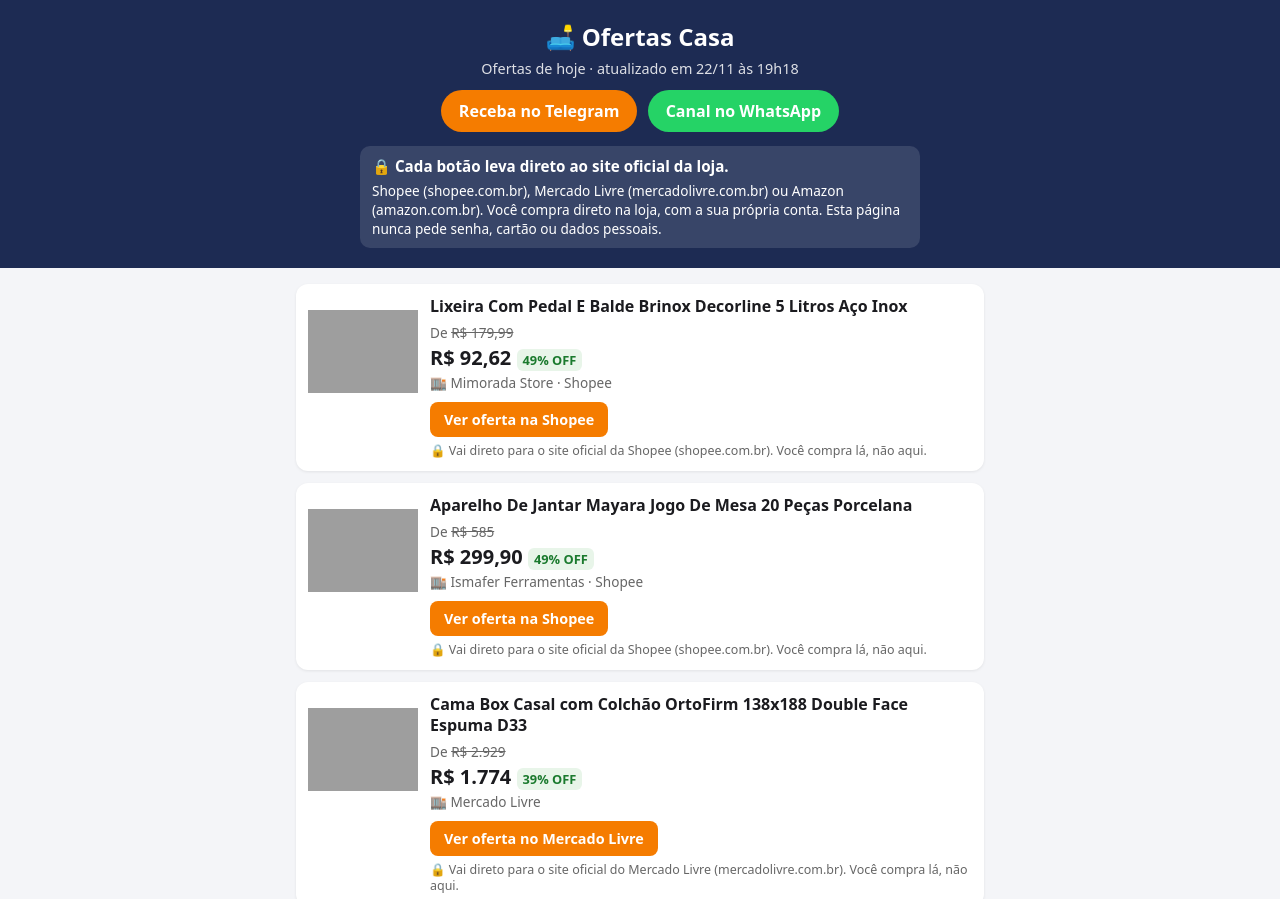
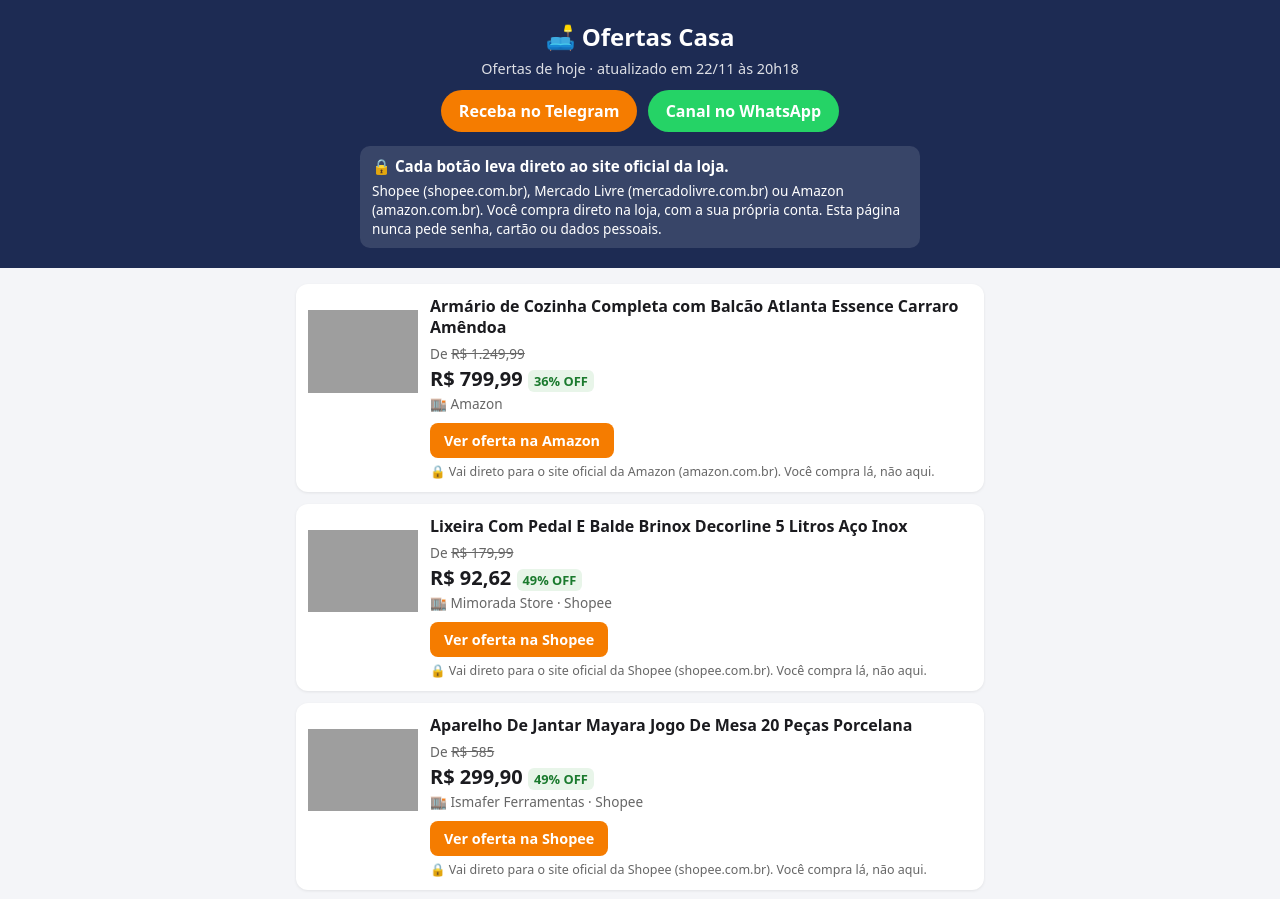
Before and after one commit to ofertascasa/ofertascasa.github.io, a plain HTML site: page index.html in a window 1280 px wide. Shown: the top 899 px of the page. Drawn offline with Linux system fonts and the light colour scheme; grey boxes are pictures that could not be loaded.

Commit message:
atualiza as ofertas de hoje

```diff
--- a/index.html
+++ b/index.html
@@ -39,7 +39,7 @@ footer{max-width:720px;margin:0 auto;padding:8px 16px 32px;color:var(--cinza);fo
 <body>
 <header>
 <h1>🛋️ Ofertas Casa</h1>
-<p>Ofertas de hoje · atualizado em 22/11 às 19h18</p>
+<p>Ofertas de hoje · atualizado em 22/11 às 20h18</p>
 <a class="canal" href="https://t.me/OfertasCasaOficial">Receba no Telegram</a>
 <a class="canal whats" href="https://whatsapp.com/channel/0029VbEWegZ9xVJgP6oF842a">Canal no WhatsApp</a>
 <div class="seguro">
@@ -48,6 +48,7 @@ footer{max-width:720px;margin:0 auto;padding:8px 16px 32px;color:var(--cinza);fo
 </div>
 </header>
 <main>
+<article class="oferta"><img src="https://m.media-amazon.com/images/I/61I-itMy6oL._AC_SL1200_.jpg" alt="Armário de Cozinha Completa com Balcão Atlanta Essence Carraro Amêndoa" loading="lazy"><div class="info"><h2>Armário de Cozinha Completa com Balcão Atlanta Essence Carraro Amêndoa</h2><p class="de">De <s>R$ 1.249,99</s></p><p class="por">R$ 799,99 <span class="off">36% OFF</span></p><p class="loja">🏬 Amazon</p><a class="botao" href="https://www.amazon.com.br/dp/B0FGY9GV98?tag=ofertascasaof-20" target="_blank" rel="sponsored nofollow noopener">Ver oferta na Amazon</a><p class="destino">🔒 Vai direto para o site oficial da Amazon (amazon.com.br). Você compra lá, não aqui.</p></div></article>
 <article class="oferta"><img src="https://cf.shopee.com.br/file/br-11134207-81zuj-mkjhtw7sklxd0e" alt="Lixeira Com Pedal E Balde Brinox Decorline 5 Litros Aço Inox" loading="lazy"><div class="info"><h2>Lixeira Com Pedal E Balde Brinox Decorline 5 Litros Aço Inox</h2><p class="de">De <s>R$ 179,99</s></p><p class="por">R$ 92,62 <span class="off">49% OFF</span></p><p class="loja">🏬 Mimorada Store · Shopee</p><a class="botao" href="https://s.shopee.com.br/2VtVHKjeXb" target="_blank" rel="sponsored nofollow noopener">Ver oferta na Shopee</a><p class="destino">🔒 Vai direto para o site oficial da Shopee (shopee.com.br). Você compra lá, não aqui.</p></div></article>
 <article class="oferta"><img src="https://cf.shopee.com.br/file/sg-11134201-823re-mpcre4zj89a8ae" alt="Aparelho De Jantar Mayara Jogo De Mesa 20 Peças Porcelana" loading="lazy"><div class="info"><h2>Aparelho De Jantar Mayara Jogo De Mesa 20 Peças Porcelana</h2><p class="de">De <s>R$ 585</s></p><p class="por">R$ 299,90 <span class="off">49% OFF</span></p><p class="loja">🏬 Ismafer Ferramentas · Shopee</p><a class="botao" href="https://s.shopee.com.br/6AmnZx76oc" target="_blank" rel="sponsored nofollow noopener">Ver oferta na Shopee</a><p class="destino">🔒 Vai direto para o site oficial da Shopee (shopee.com.br). Você compra lá, não aqui.</p></div></article>
 <article class="oferta"><img src="https://http2.mlstatic.com/D_Q_NP_2X_958628-MLA100185913593_122025-E.jpg" alt="Cama Box Casal com Colchão OrtoFirm 138x188 Double Face Espuma D33" loading="lazy"><div class="info"><h2>Cama Box Casal com Colchão OrtoFirm 138x188 Double Face Espuma D33</h2><p class="de">De <s>R$ 2.929</s></p><p class="por">R$ 1.774 <span class="off">39% OFF</span></p><p class="loja">🏬 Mercado Livre</p><a class="botao" href="https://meli.la/2F8HdKW" target="_blank" rel="sponsored nofollow noopener">Ver oferta no Mercado Livre</a><p class="destino">🔒 Vai direto para o site oficial do Mercado Livre (mercadolivre.com.br). Você compra lá, não aqui.</p></div></article>
```
